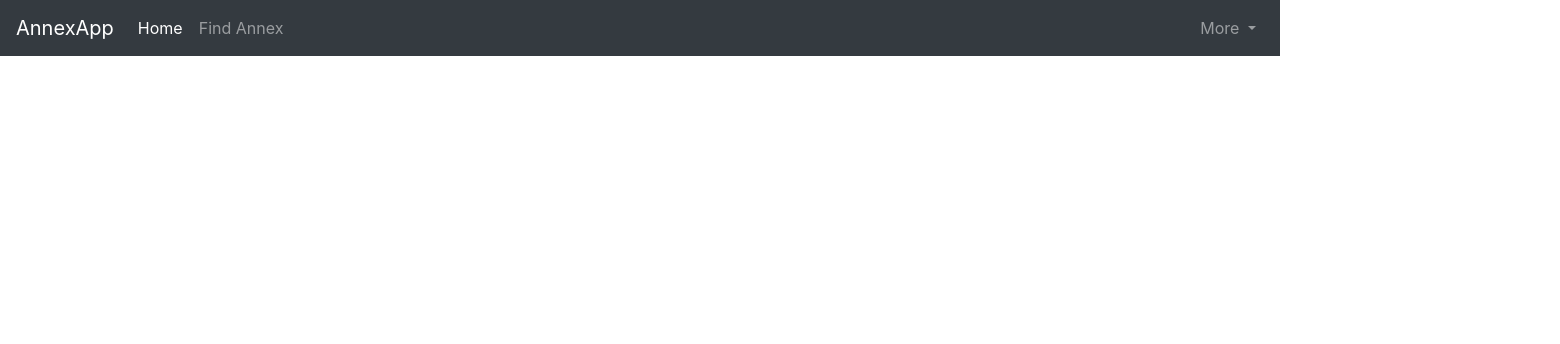
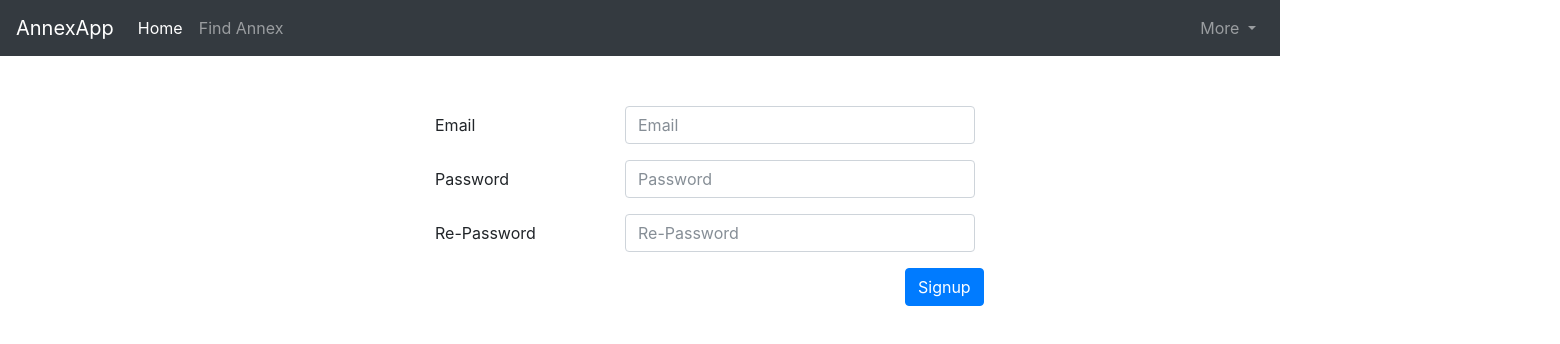
Before and after one commit to sidathasiri/AnnexApp, an Angular app: page /signup in a window 1280 px wide. Before the commit this address led to /. Shown: the top 344 px of the page, 1560 px wide, since content can reach past the window. Built offline with nearby package versions, Linux system fonts and the light colour scheme.

Commit message:
added the signup component

```diff
--- a/src/app/Components/Login/login.component.html
+++ b/src/app/Components/Login/login.component.html
@@ -1,4 +1,4 @@
-<div class="container" style="margin-top: 50px; margin-left:420px">
+<div class="container" style="margin-top: 50px; margin-left:32%">
     <form>
         <div class="form-group row">
             <label for="staticEmail" class="col-sm-1 col-form-label">Email</label>
@@ -13,6 +13,7 @@
             </div>
         </div>
 
-        <button class="btn btn-primary" style="margin-left:380px">Login</button>
+        <button class="btn btn-primary" style="margin-left:380px">Login</button><br>
+        <a style="margin-left: 110px" routerLink="/signup">Don't have an account? Signup here</a>
     </form>
 </div>
--- a/src/app/Components/Shared/Navbar/navbar.component.html
+++ b/src/app/Components/Shared/Navbar/navbar.component.html
@@ -22,7 +22,7 @@
             </a>
             <div class="dropdown-menu" aria-labelledby="navbarDropdown">
               <a class="dropdown-item" (click)="setActive('Login')" routerLink="/login">Login</a>
-              <a class="dropdown-item" href="#">Another action</a>
+              <a class="dropdown-item" (click)="setActive('Signup')" routerLink="/signup">Signup</a>
               <div class="dropdown-divider"></div>
               <a class="dropdown-item" href="#">Something else here</a>
             </div>
--- /dev/null
+++ b/src/app/Components/Signup/signup.component.html
@@ -0,0 +1,25 @@
+<div class="container" style="margin-top: 50px; margin-left:420px">
+        <form>
+            <div class="form-group row">
+                <label for="staticEmail" class="col-sm-2 col-form-label">Email</label>
+                <div class="col-sm-4">
+                    <input type="text" class="form-control" placeholder="Email">
+                </div>
+            </div>
+            <div class="form-group row">
+                <label for="inputPassword" class="col-sm-2 col-form-label">Password</label>
+                <div class="col-sm-4">
+                    <input type="password" class="form-control" placeholder="Password">
+                </div>
+            </div>
+
+            <div class="form-group row">
+                    <label for="inputPassword2" class="col-sm-2 col-form-label">Re-Password</label>
+                    <div class="col-sm-4">
+                        <input type="password" class="form-control" placeholder="Re-Password">
+                    </div>
+                </div>
+
+            <button class="btn btn-primary" style="margin-left:470px">Signup</button>
+        </form>
+    </div>
--- a/src/app/app.module.ts
+++ b/src/app/app.module.ts
@@ -9,10 +9,12 @@ import { HomeComponent } from './Components/HomeComponent/home.component';
 import { NavComponent } from './Components/Shared/Navbar/navbar.component';
 import { FindAnnexComponent } from './Components/FindAnnex/findAnnex.component';
 import { LoginComponent } from './Components/Login/login.component';
+import { SignupComponent } from './Components/Signup/signup.component';
 
 const appRoutes: Routes = [
   {path: '', component: HomeComponent},
   {path: 'home', component: HomeComponent},
+  {path: 'signup', component: SignupComponent},
   {path: 'login', component: LoginComponent},
   {path: 'find', component: FindAnnexComponent}
 ];
@@ -23,7 +25,8 @@ const appRoutes: Routes = [
     HomeComponent,
     NavComponent,
     FindAnnexComponent,
-    LoginComponent
+    LoginComponent,
+    SignupComponent
   ],
   imports: [
     BrowserModule,
```
Also changed, not shown: src/app/Components/Signup/signup.component.ts (added, +8 -0 lines).
